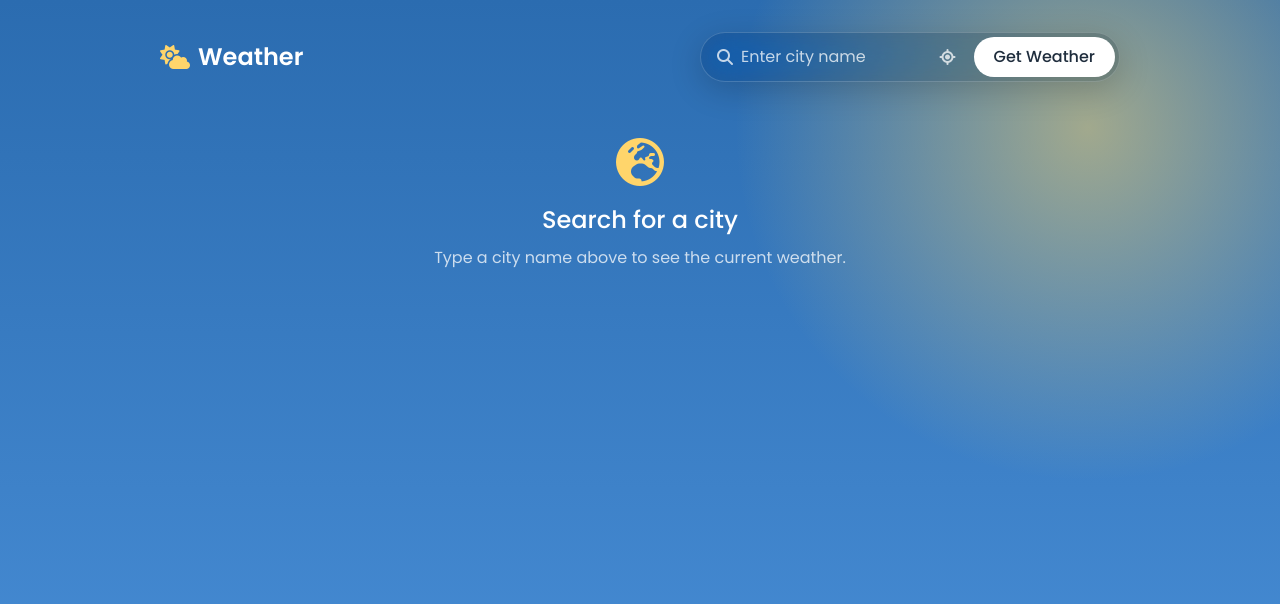
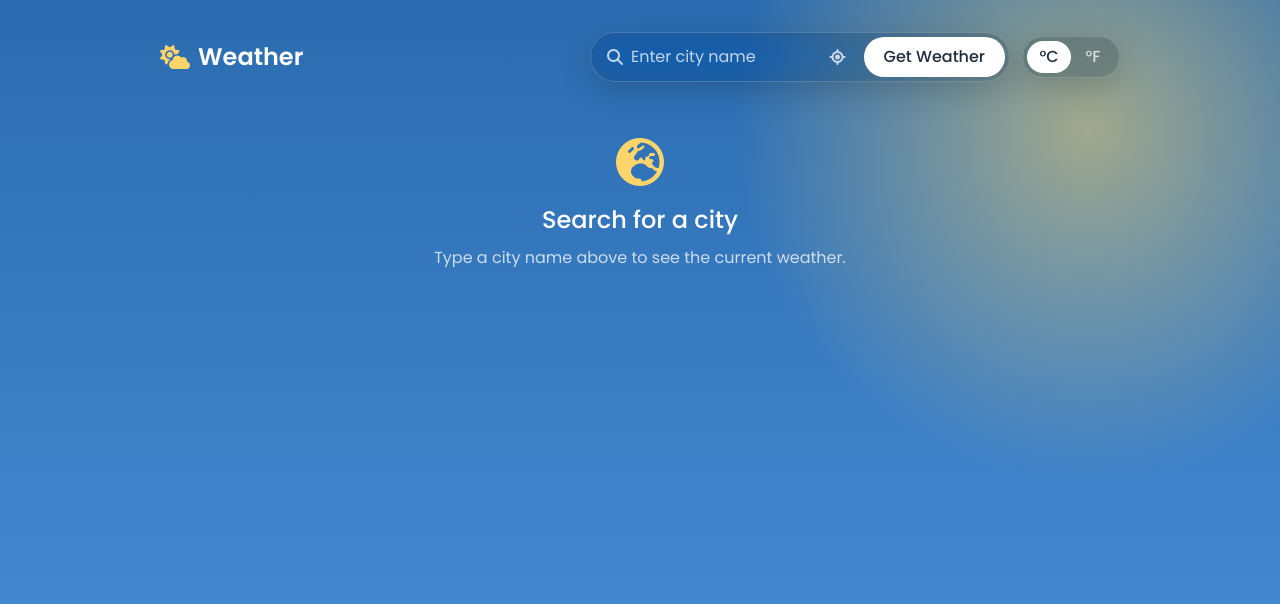
Before and after one commit to Laloka2000/weather-app, a Vue app: page / in a window 1280 px wide. Shown: the top 604 px of the page. Built offline with nearby package versions, Linux system fonts and the light colour scheme; no server answers.

Commit message:
feat: unit toggle, recent searches and dynamic title

```diff
--- a/src/App.vue
+++ b/src/App.vue
@@ -6,17 +6,32 @@
           <i class="fas fa-cloud-sun" aria-hidden="true"></i>
           Weather
         </h1>
-        <SearchBar :loading="loading" @search="searchCity" @locate="locateUser" />
+        <div class="header-controls">
+          <SearchBar
+            class="header-search"
+            :loading="loading"
+            @search="searchCity"
+            @locate="locateUser"
+          />
+          <UnitToggle v-model="unit" />
+        </div>
       </header>
 
       <main class="app-main">
+        <RecentSearches
+          v-if="recent.length"
+          :cities="recent"
+          :loading="loading"
+          @select="searchCity"
+          @remove="removeCity"
+        />
         <ErrorMessage v-if="error">{{ error }}</ErrorMessage>
 
         <div v-if="weather" class="weather-layout">
-          <CurrentWeather :weather="weather" />
+          <CurrentWeather :weather="weather" :unit="unit" />
           <div class="weather-side">
-            <WeatherDetails :weather="weather" />
-            <ForecastList v-if="forecast" :forecast="forecast" />
+            <WeatherDetails :weather="weather" :unit="unit" />
+            <ForecastList v-if="forecast" :forecast="forecast" :unit="unit" />
           </div>
         </div>
 
@@ -36,6 +51,17 @@ import WeatherDetails from "./components/WeatherDetails.vue";
 import { getCurrentWeather, getForecast } from "./services/weatherApi";
 import { getSkyTheme } from "./utils/theme.js";
 import { getCurrentPosition } from "./services/geolocation.js";
+import UnitToggle from "./components/UnitToggle.vue";
+import RecentSearches from "./components/RecentSearches.vue";
+import { loadFromStorage, saveToStorage } from "./utils/storage.js";
+import { convertTemp, UNITS } from "./utils/units.js";
+
+const STORAGE_KEYS = {
+  unit: "weather-app:unit",
+  recent: "weather-app:recent",
+};
+
+const MAX_RECENT = 5;
 
 export default {
   name: "App",
@@ -46,18 +72,44 @@ export default {
     ErrorMessage,
     EmptyState,
     ForecastList,
+    UnitToggle,
+    RecentSearches,
   },
   data() {
+    const savedUnit = loadFromStorage(STORAGE_KEYS.unit, "C");
+    const savedRecent = loadFromStorage(STORAGE_KEYS.recent, []);
+
     return {
       weather: null,
       forecast: null,
       error: null,
       loading: false,
+      unit: UNITS.includes(savedUnit) ? savedUnit : "C",
+      recent: Array.isArray(savedRecent) ? savedRecent : [],
     };
   },
   computed: {
     skyClass() {
       return getSkyTheme(this.weather);
+    },
+    pageTitle() {
+      if (!this.weather) return "Weather App";
+      const temp = convertTemp(this.weather.main.temp, this.unit);
+      return `${temp}°${this.unit} · ${this.weather.name} | Weather App`;
+    },
+  },
+  watch: {
+    unit(value) {
+      saveToStorage(STORAGE_KEYS.unit, value);
+    },
+    recent(value) {
+      saveToStorage(STORAGE_KEYS.recent, value);
+    },
+    pageTitle: {
+      handler(title) {
+        document.title = title;
+      },
+      immediate: true,
     },
   },
   methods: {
@@ -86,6 +138,15 @@ export default {
       await this.loadWeather(coords);
     },
 
+    rememberCity(name) {
+      const others = this.recent.filter((city) => city.toLowerCase() !== name.toLowerCase());
+      this.recent = [name, ...others].slice(0, MAX_RECENT);
+    },
+
+    removeCity(name) {
+      this.recent = this.recent.filter((city) => city !== name);
+    },
+
     async loadWeather(query) {
       this.loading = true;
       this.error = null;
@@ -97,6 +158,7 @@ export default {
         ]);
         this.weather = current;
         this.forecast = forecast;
+        this.rememberCity(current.name);
       } catch (err) {
         this.weather = null;
         this.forecast = null;
@@ -135,6 +197,16 @@ export default {
   border-radius: 50%;
   background: radial-gradient(circle, var(--sky-glow), transparent 65%);
   pointer-events: none;
+}
+
+.header-controls {
+  display: flex;
+  align-items: center;
+  gap: var(--space-3);
+}
+
+.header-search {
+  flex: 1;
 }
 
 .container {
@@ -197,5 +269,9 @@ export default {
     grid-template-columns: minmax(0, 5fr) minmax(0, 7fr);
     align-items: start;
   }
+
+  .header-controls {
+    flex: 0 1 520px;
+  }
 }
 </style>
--- a/src/components/CurrentWeather.vue
+++ b/src/components/CurrentWeather.vue
@@ -8,7 +8,9 @@
 
     <div class="temp-row">
       <img :src="iconUrl" :alt="description" class="weather-icon" width="100" height="100" />
-      <p class="temperature">{{ temperature }}<span class="unit">°C</span></p>
+      <p class="temperature">
+        {{ temperature }}<span class="unit">°{{ unit }}</span>
+      </p>
     </div>
 
     <p class="description">{{ description }}</p>
@@ -21,6 +23,7 @@
 
 <script>
 import { formatLocalTime, getIconUrl } from "@/utils/format";
+import { convertTemp } from "@/utils/units";
 
 export default {
   name: "CurrentWeather",
@@ -29,16 +32,20 @@ export default {
       type: Object,
       required: true,
     },
+    unit: {
+      type: String,
+      default: "C",
+    },
   },
   computed: {
     temperature() {
-      return Math.round(this.weather.main.temp);
+      return convertTemp(this.weather.main.temp, this.unit);
     },
     max() {
-      return Math.round(this.weather.main.temp_max);
+      return convertTemp(this.weather.main.temp_max, this.unit);
     },
     min() {
-      return Math.round(this.weather.main.temp_min);
+      return convertTemp(this.weather.main.temp_min, this.unit);
     },
     description() {
       return this.weather.weather[0].description;
--- a/src/components/ForecastList.vue
+++ b/src/components/ForecastList.vue
@@ -28,6 +28,7 @@
 <script>
 import { getDailyForecast } from "@/utils/forecast";
 import { getIconUrl } from "@/utils/format";
+import { convertTemp } from "@/utils/units";
 
 export default {
   name: "ForecastList",
@@ -36,10 +37,18 @@ export default {
       type: Object,
       required: true,
     },
+    unit: {
+      type: String,
+      default: "C",
+    },
   },
   computed: {
     days() {
-      return getDailyForecast(this.forecast);
+      return getDailyForecast(this.forecast).map((day) => ({
+        ...day,
+        min: convertTemp(day.min, this.unit),
+        max: convertTemp(day.max, this.unit),
+      }));
     },
     range() {
       return {
--- /dev/null
+++ b/src/components/RecentSearches.vue
@@ -0,0 +1,96 @@
+<template>
+  <section class="recent" aria-label="Recent searches">
+    <ul class="recent-list">
+      <li v-for="city in cities" :key="city" class="chip glass">
+        <button type="button" class="chip-btn" :disabled="loading" @click="$emit('select', city)">
+          <i class="fas fa-clock-rotate-left" aria-hidden="true"></i>
+          {{ city }}
+        </button>
+        <button
+          type="button"
+          class="chip-remove"
+          :aria-label="`Remove ${city}`"
+          @click="$emit('remove', city)"
+        >
+          <i class="fas fa-xmark" aria-hidden="true"></i>
+        </button>
+      </li>
+    </ul>
+  </section>
+</template>
+
+<script>
+export default {
+  name: "RecentSearches",
+  props: {
+    cities: {
+      type: Array,
+      required: true,
+    },
+    loading: {
+      type: Boolean,
+      default: false,
+    },
+  },
+  emits: ["select", "remove"],
+};
+</script>
+
+<style scoped>
+.recent-list {
+  display: flex;
+  flex-wrap: wrap;
+  gap: var(--space-2);
+  margin: 0;
+  padding: 0;
+  list-style: none;
+}
+
+.chip {
+  display: flex;
+  align-items: center;
+  border-radius: var(--radius-full);
+}
+
+.chip-btn,
+.chip-remove {
+  display: flex;
+  align-items: center;
+  color: inherit;
+  background: transparent;
+  border: none;
+  cursor: pointer;
+}
+
+.chip-btn {
+  gap: var(--space-2);
+  padding: var(--space-1) var(--space-2) var(--space-1) var(--space-3);
+  font-size: var(--font-size-sm);
+}
+
+.chip-btn .fas {
+  color: var(--color-text-muted);
+}
+
+.chip-btn:disabled {
+  opacity: 0.6;
+  cursor: not-allowed;
+}
+
+.chip-remove {
+  justify-content: center;
+  width: 1.75rem;
+  height: 1.75rem;
+  margin-right: var(--space-1);
+  color: var(--color-text-muted);
+  border-radius: 50%;
+  transition:
+    color var(--transition-fast),
+    background-color var(--transition-fast);
+}
+
+.chip-remove:hover {
+  color: var(--color-text);
+  background-color: color-mix(in srgb, currentColor 12%, transparent);
+}
+</style>
--- /dev/null
+++ b/src/components/UnitToggle.vue
@@ -0,0 +1,68 @@
+<template>
+  <div class="unit-toggle glass" role="group" aria-label="Temperature unit">
+    <button
+      v-for="unit in units"
+      :key="unit"
+      type="button"
+      class="unit-btn"
+      :class="{ 'is-active': unit === modelValue }"
+      :aria-pressed="unit === modelValue"
+      @click="$emit('update:modelValue', unit)"
+    >
+      °{{ unit }}
+    </button>
+  </div>
+</template>
+
+<script>
+import { UNITS } from "@/utils/units";
+
+export default {
+  name: "UnitToggle",
+  props: {
+    modelValue: {
+      type: String,
+      required: true,
+      validator: (value) => UNITS.includes(value),
+    },
+  },
+  emits: ["update:modelValue"],
+  data() {
+    return {
+      units: UNITS,
+    };
+  },
+};
+</script>
+
+<style scoped>
+.unit-toggle {
+  display: flex;
+  flex-shrink: 0;
+  padding: var(--space-1);
+  border-radius: var(--radius-full);
+}
+
+.unit-btn {
+  min-width: 2.75rem;
+  padding: var(--space-1) var(--space-3);
+  font-weight: var(--font-weight-medium);
+  color: var(--color-text-muted);
+  background: transparent;
+  border: none;
+  border-radius: var(--radius-full);
+  cursor: pointer;
+  transition:
+    color var(--transition-fast),
+    background-color var(--transition-fast);
+}
+
+.unit-btn:hover:not(.is-active) {
+  color: var(--color-text);
+}
+
+.unit-btn.is-active {
+  color: var(--color-on-primary);
+  background-color: var(--color-primary);
+}
+</style>
--- a/src/components/WeatherDetails.vue
+++ b/src/components/WeatherDetails.vue
@@ -12,12 +12,18 @@
 
 <script>
 import { formatLocalTime } from "@/utils/format";
+import { convertTemp, formatWind } from "@/utils/units";
+
 export default {
   name: "WeatherDetails",
   props: {
     weather: {
       type: Object,
       required: true,
+    },
+    unit: {
+      type: String,
+      default: "C",
     },
   },
   computed: {
@@ -26,11 +32,11 @@ export default {
       return [
         {
           label: "Feels like",
-          value: `${Math.round(main.feels_like)}°C`,
+          value: `${convertTemp(main.feels_like, this.unit)}°${this.unit}`,
           icon: "fa-temperature-half",
         },
         { label: "Humidity", value: `${main.humidity}%`, icon: "fa-droplet" },
-        { label: "Wind", value: `${wind.speed} m/s`, icon: "fa-wind" },
+        { label: "Wind", value: formatWind(wind.speed, this.unit), icon: "fa-wind" },
         { label: "Pressure", value: `${main.pressure} hPa`, icon: "fa-gauge" },
         { label: "Sunrise", value: formatLocalTime(sys.sunrise, timezone), icon: "fa-sun" },
         { label: "Sunset", value: formatLocalTime(sys.sunset, timezone), icon: "fa-moon" },
--- a/src/utils/forecast.js
+++ b/src/utils/forecast.js
@@ -36,8 +36,8 @@ export function getDailyForecast(forecast) {
       return {
         key,
         label: index === 0 ? "Today" : weekday,
-        min: Math.round(Math.min(...items.map((item) => item.main.temp_min))),
-        max: Math.round(Math.max(...items.map((item) => item.main.temp_max))),
+        min: Math.min(...items.map((item) => item.main.temp_min)),
+        max: Math.max(...items.map((item) => item.main.temp_max)),
         icon: midday.weather[0].icon,
         description: midday.weather[0].description,
       };
--- /dev/null
+++ b/src/utils/storage.js
@@ -0,0 +1,16 @@
+export function loadFromStorage(key, fallback) {
+  try {
+    const raw = localStorage.getItem(key);
+    return raw === null ? fallback : JSON.parse(raw);
+  } catch (err) {
+    return fallback;
+  }
+}
+
+export function saveToStorage(key, value) {
+  try {
+    localStorage.setItem(key, JSON.stringify(value));
+  } catch (err) {
+    //private mode / full storage
+  }
+}
--- /dev/null
+++ b/src/utils/units.js
@@ -0,0 +1,11 @@
+export const UNITS = ["C", "F"];
+
+export function convertTemp(celsius, unit) {
+  const value = unit === "F" ? (celsius * 9) / 5 + 32 : celsius;
+  return Math.round(value);
+}
+
+export function formatWind(metersPerSecond, unit) {
+  if (unit === "F") return `${(metersPerSecond * 2.237).toFixed(1)} mph`;
+  return `${metersPerSecond.toFixed(1)} m/s`;
+}
```
Also changed, not shown: 1 other file (tests, documents, lock files or other folders).
